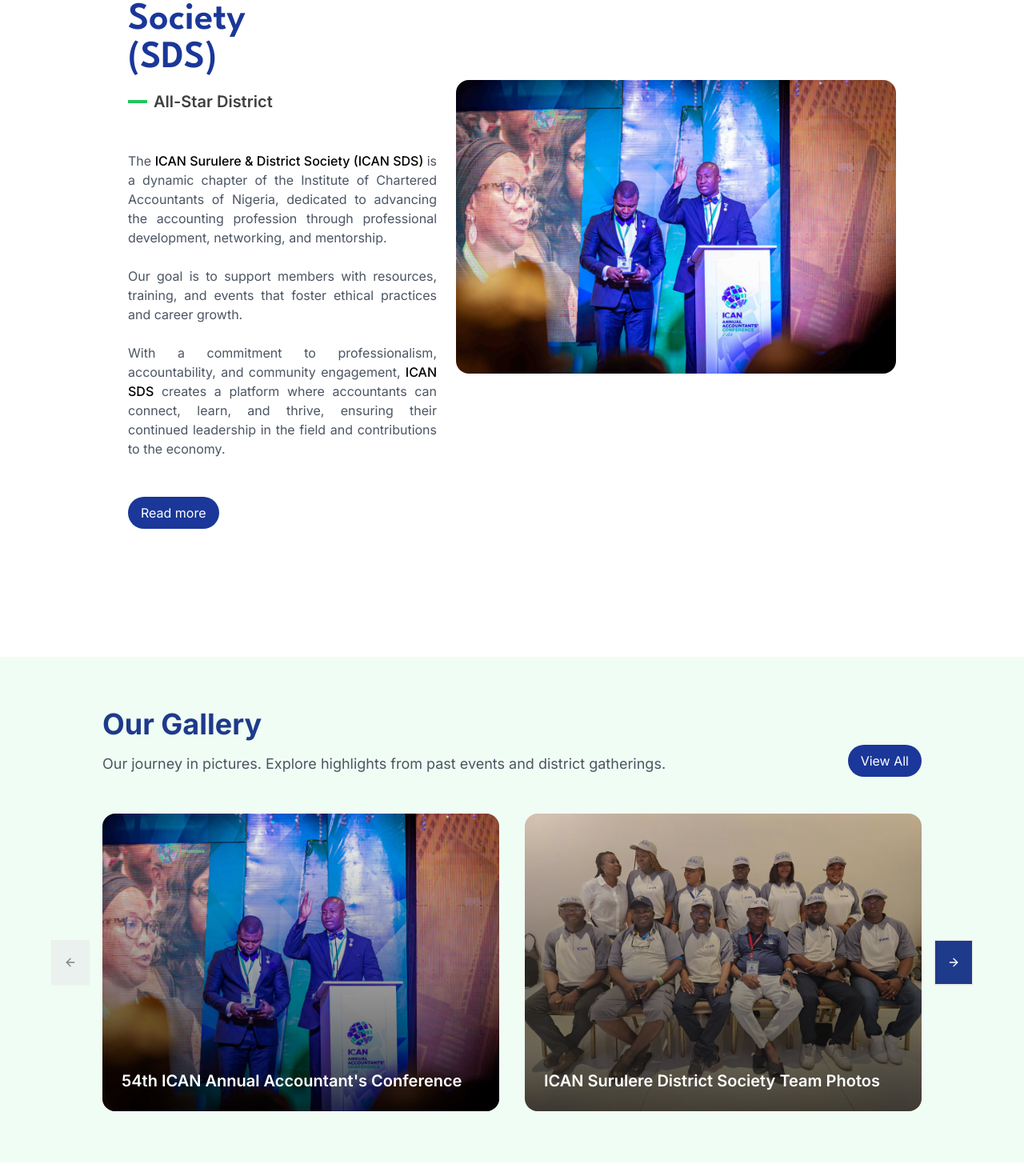
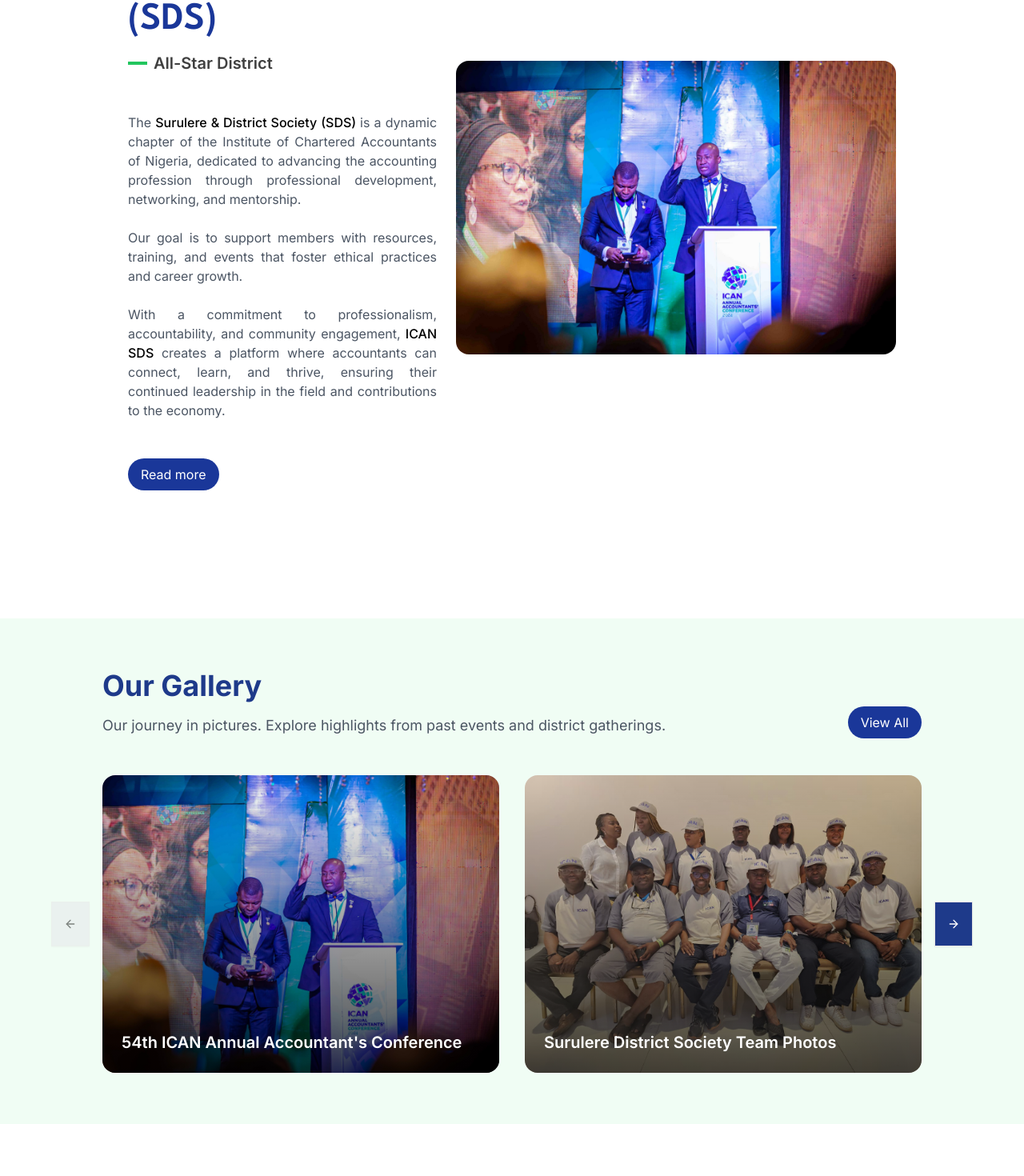
Before and after one commit to Edema-wxd/ican-frontend, a Next.js app: page / in a window 1280 px wide. Shown: the part 942-2412 px from the top of the page at 80% size. Built offline with nearby package versions, Linux system fonts and the light colour scheme; a web font is replaced by a local one.

Commit message:
uDATED THE NAME

```diff
--- a/src/app/(home)/about-us/how-it-works/page.tsx
+++ b/src/app/(home)/about-us/how-it-works/page.tsx
@@ -16,7 +16,7 @@
 
       <Meminfo />
       <Infocard
-        subtitle={"ICAN SURULERE DISTRICT"}
+        subtitle={"SURULERE & DISTRICT SOCIETY (SDS)"}
         title="Benefits of Being a Member"
         addtxt={
           "As a valued member of our ICAN District Society, your attendance at our Physical Technical Sessions and Meetings provides you with access to:"
--- a/src/app/(home)/layout.tsx
+++ b/src/app/(home)/layout.tsx
@@ -7,7 +7,7 @@
 
 export const metadata: Metadata = {
   title: "ICAN Surulere",
-  description: "Generated by create next app",
+  description: "Empowering Professionals, Building Futures",
 };
 
 export default function RootLayout({
--- a/src/app/(home)/membership/page.tsx
+++ b/src/app/(home)/membership/page.tsx
@@ -30,7 +30,7 @@
       </Heroimg>
       <Meminfo />
       <Infocard
-        subtitle={"ICAN SURULERE DISTRICT"}
+        subtitle={"SURULERE & DISTRICT SOCIETY (SDS)"}
         title="Benefits of Being a Member"
         addtxt={
           "As a valued member of our ICAN District Society, you gain access to:"
--- a/src/components/Dact.jsx
+++ b/src/components/Dact.jsx
@@ -6,7 +6,7 @@
     <div className=" w-full py-20 bg-blue-200 flex flex-col items-center justify-center gap-16 ">
       <div className="flex flex-col w-fit items-center gap-2">
         <h5 className="font-bold font-sans text-black text-xl text-center">
-          ICAN SURULERE DISTRICT
+          SURULERE & DISTRICT SOCIETY (SDS)
         </h5>
         <h4 className="text-primary font-mono text-3xl sm:text-5xl font-bold text-center">
           Our District Activity
--- a/src/components/Gallery.jsx
+++ b/src/components/Gallery.jsx
@@ -83,47 +83,47 @@
     },
     {
       id: 2,
-      title: "ICAN Surulere District Society Team Photos",
+      title: " Surulere District Society Team Photos",
       imgurl: "/Gallery2.jpg",
     },
     {
       id: 3,
-      title: "ICAN Surulere District Society Team Photos",
+      title: " Surulere District Society Team Photos",
       imgurl: "/Gallery_3.jpg",
     },
     {
       id: 4,
-      title: "ICAN Surulere District Society Team Photos",
+      title: " Surulere District Society Team Photos",
       imgurl: "/Gallery4.jpg",
     },
     {
       id: 5,
-      title: "ICAN Surulere District Society Team Photos",
+      title: " Surulere District Society Team Photos",
       imgurl: "/Gallery5.jpg",
     },
     {
       id: 6,
-      title: "ICAN Surulere District Society Team Photos",
+      title: " Surulere District Society Team Photos",
       imgurl: "/Gallery6.jpg",
     },
     {
       id: 7,
-      title: "ICAN Surulere District Society Team Photos",
+      title: " Surulere District Society Team Photos",
       imgurl: "/Gallery7.jpg",
     },
     {
       id: 8,
-      title: "ICAN Surulere District Society Team Photos",
+      title: " Surulere District Society Team Photos",
       imgurl: "/Gallery8.jpg",
     },
     {
       id: 9,
-      title: "ICAN Surulere District Society Team Photos",
+      title: " Surulere District Society Team Photos",
       imgurl: "/Gallery9.jpg",
     },
     {
       id: 10,
-      title: "ICAN Surulere District Society Team Photos",
+      title: " Surulere District Society Team Photos",
       imgurl: "/Gallery10.jpg",
     },
   ];
--- a/src/components/Mainheader.jsx
+++ b/src/components/Mainheader.jsx
@@ -224,7 +224,7 @@
                   How It Works
                 </Link> */}
                 <Link onClick={() => setOpenMenu(!openMenu)} href="/about-us">
-                  About ICAN SDS
+                  About SDS
                 </Link>
                 <Link
                   onClick={() => setOpenMenu(!openMenu)}
--- a/src/components/Speech.jsx
+++ b/src/components/Speech.jsx
@@ -11,7 +11,7 @@
       <div className="flex flex-col sm:w-[550px] gap-12 items-start text-left">
         <div className="gap-4 w-fit text-left">
           <h2 className="text-primary w-fit font-semibold text-4xl sm:text-5xl font-mono">
-            About ICAN Surulere & District Society
+            About Surulere & District Society
             <br /> (SDS)
           </h2>
           <div className="flex mt-4 flex-row items-center justify-start gap-2">
@@ -24,7 +24,7 @@
         <p className="text-sans font-normal text-base text-gray-600 text-justify">
           The{" "}
           <span className=" text-black font-medium">
-            ICAN Surulere & District Society (ICAN SDS){" "}
+            Surulere & District Society (SDS){" "}
           </span>
           is a dynamic chapter of the Institute of Chartered Accountants of
           Nigeria, dedicated to advancing the accounting profession through
```
